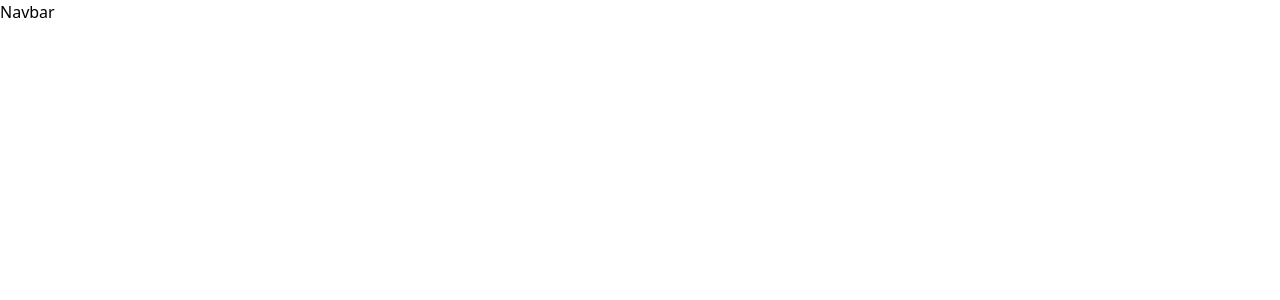
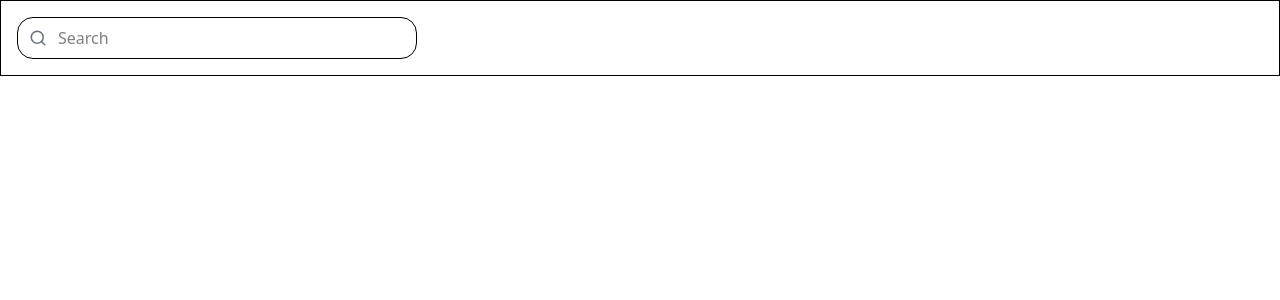
Before and after one commit to Tanujeet/CRM, a Next.js app: page /dashboard in a window 1280 px wide. Shown: the top 300 px of the page. Built offline with nearby package versions, Linux system fonts and the light colour scheme.

Commit message:
Added:Lucide react

```diff
--- a/components/navbar.tsx
+++ b/components/navbar.tsx
@@ -1,6 +1,20 @@
+import { Search } from "lucide-react";
+
 const Navbar = () => {
   return (
-    <nav>Navbar</nav>
+    <nav className="border border-b-black p-4">
+      <div className="relative w-[400px]">
+        <Search
+          className="absolute left-3 top-1/2 transform -translate-y-1/2 text-gray-500"
+          size={18}
+        />
+        <input
+          type="text"
+          placeholder="Search"
+          className="border border-black rounded-2xl p-2 pl-10 w-full focus:outline-none"
+        />
+      </div>
+    </nav>
   );
 };
 
--- a/package.json
+++ b/package.json
@@ -12,6 +12,7 @@
     "@clerk/nextjs": "^6.32.0",
     "@prisma/client": "^6.16.2",
     "axios": "^1.12.2",
+    "lucide-react": "^0.545.0",
     "next": "15.5.3",
     "prisma": "^6.16.2",
     "react": "19.1.0",
```
Also changed, not shown: 1 other file (tests, documents, lock files or other folders).
